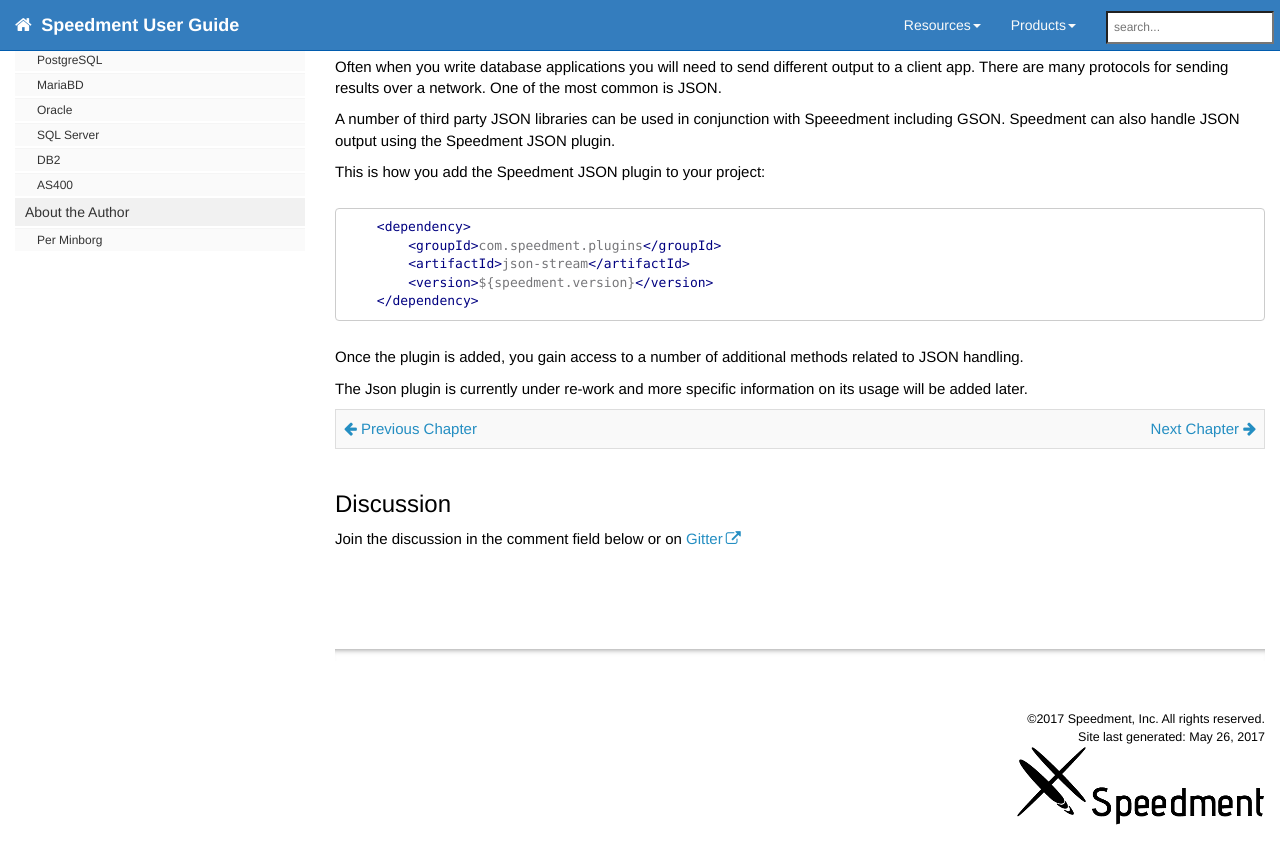
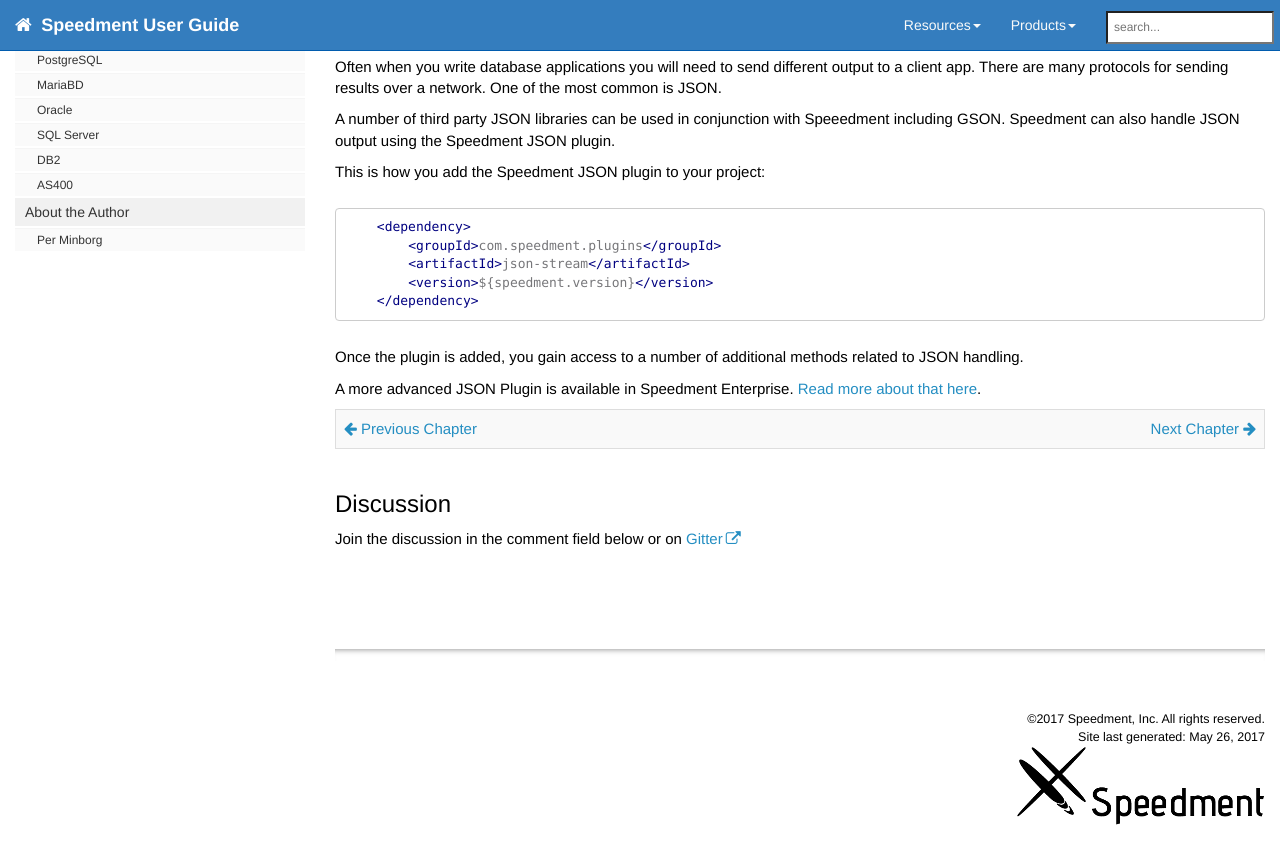
Before and after one commit to speedment/speedment-doc, a Jekyll site: the page built from pages/integration.md, in a window 1280 px wide and 900 px high, scrolled down 2626 px. Shown: the top 864 px of the window. Built offline with Jekyll 4.4.1, drawn with Linux system fonts in a browser that asks for light colours; nearby versions of some CDN libraries; comment, search, counter and statistics services are not loaded.

Commit message:
Update integration.md

````diff
--- a/pages/integration.md
+++ b/pages/integration.md
@@ -121,8 +121,6 @@
 ```
 The code snippet above could easily be improved to take parameters specifying a dynamic sort order and a custom page size.
 
-
-
 ## JSON
 Often when you write database applications you will need to send different output to a client app. There are many protocols for sending results over a network. One of the most common is JSON.
 
@@ -138,7 +136,7 @@
 ```
 Once the plugin is added, you gain access to a number of additional methods related to JSON handling.
 
-The Json plugin is currently under re-work and more specific information on its usage will be added later.
+A more advanced JSON Plugin is available in Speedment Enterprise. [Read more about that here](enterprise_json#top).
 
 {% include prev_next.html %}
 
````
